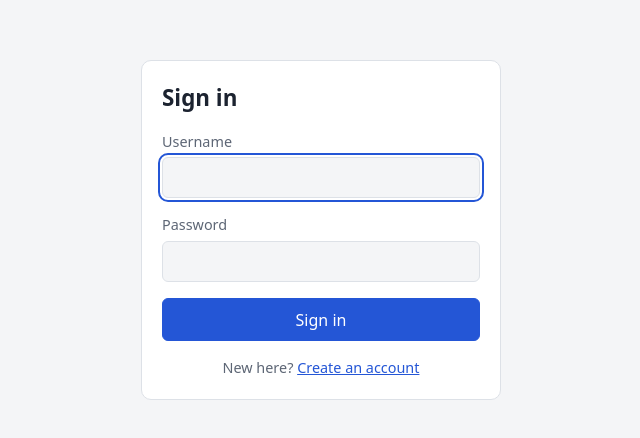
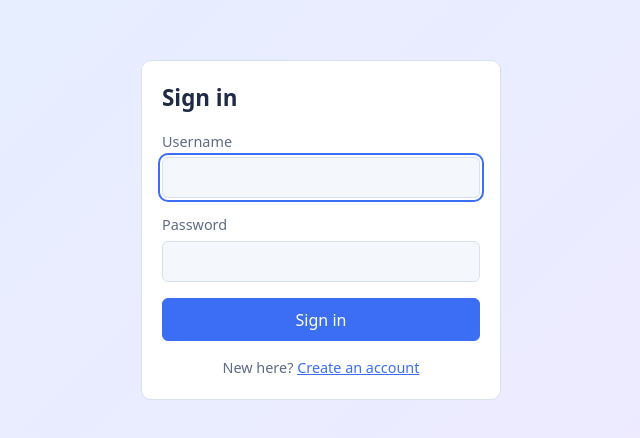
Before and after one commit to sanjaysanthoshdev08/product-api, a React (Vite) app in the folder frontend/: page / in a window 1280 px wide. Shown: the part 170-608 px from the top of the page, without its empty margins (319-959 px from the left). Built offline with nearby package versions, Linux system fonts and the light colour scheme.

Commit message:
Light theme: Sign in page gradient and light base palette

```diff
--- a/frontend/src/LoginPage.tsx
+++ b/frontend/src/LoginPage.tsx
@@ -34,7 +34,7 @@ export default function LoginPage({ onLogin, onShowRegister }: Props) {
   }
 
   return (
-    <main className="center">
+    <main className="center page-login">
       <form className="card login" onSubmit={handleSubmit}>
         <h1>Sign in</h1>
         <label>
--- a/frontend/src/styles.css
+++ b/frontend/src/styles.css
@@ -1,24 +1,13 @@
+/* Light theme only (the dark-mode override was removed on purpose). */
 :root {
-  --bg: #f4f5f7;
+  --bg: #f4f7fc;
   --surface: #ffffff;
-  --text: #1c2330;
-  --muted: #5d6675;
-  --border: #dde1e7;
-  --accent: #2456d6;
-  --danger: #b3261e;
-  color-scheme: light dark;
-}
-
-@media (prefers-color-scheme: dark) {
-  :root {
-    --bg: #12151b;
-    --surface: #1b2029;
-    --text: #e8ebf0;
-    --muted: #9aa3b2;
-    --border: #2d3441;
-    --accent: #6b8cff;
-    --danger: #ff8a80;
-  }
+  --text: #1f2a44;
+  --muted: #5f6b85;
+  --border: #d9e1ef;
+  --accent: #3b6ef5;
+  --danger: #c2362e;
+  color-scheme: light;
 }
 
 * {
@@ -50,6 +39,11 @@ h1 {
   display: grid;
   place-items: center;
   padding: 16px;
+}
+
+/* Page 1: Sign in (soft sky-blue to lavender) */
+.page-login {
+  background: linear-gradient(135deg, #e3f0ff 0%, #f1e9ff 100%);
 }
 
 .login {
```
